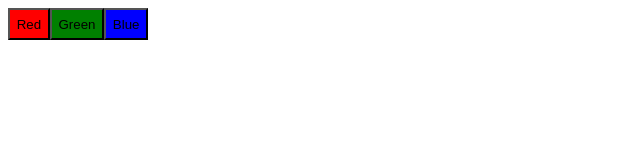
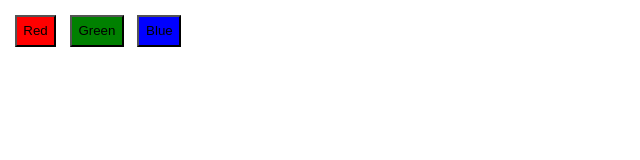
Before and after one commit to meganamarshall/react-state, a React app: page / in a window 1280 px wide. Shown: the whole page, without its empty margins (0-640 px from the left). Built offline with nearby package versions, Linux system fonts and the light colour scheme.

Commit message:
buttons are working

```diff
--- a/src/components/ColorPicker.css
+++ b/src/components/ColorPicker.css
@@ -1,6 +1,10 @@
 .ColorPicker {
+  div {
+    height: 100px;
+    width: 100px
+  }
   button {
-    margin: '.5em';
+    margin: 0.5em;
     padding: 0.5em
   }
 
--- a/src/components/ColorPicker.js
+++ b/src/components/ColorPicker.js
@@ -11,13 +11,14 @@ export default class ColorPicker extends PureComponent {
   }
 
   render() {
-    const color = this.state;
+    const { color } = this.state;
 
     return (
       <section className={styles.ColorPicker}>
-        <button className={styles.red}>Red</button>
-        <button className={styles.green}>Green</button>
-        <button className={styles.blue}>Blue</button>
+        <button className={styles.red} onClick={this.selectColor.bind(null, 'red')}>Red</button>
+        <button className={styles.green} onClick={() => this.selectColor('green')}>Green</button>
+        <button className={styles.blue} onClick={() => this.selectColor('blue')}>Blue</button>
+        <div className={styles[color]}></div>
       </section>
     );
   }
```
